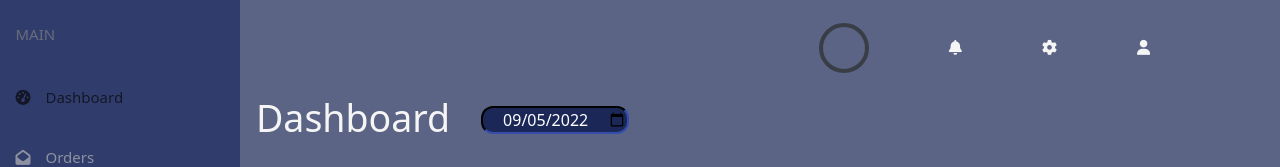
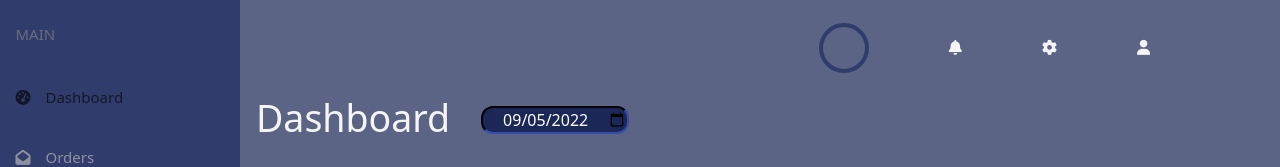
Before and after one commit to MissJL/PowerPixel, a React (Create React App) app: page /dashboard in a window 1280 px wide. Shown: the top 167 px of the page. Built offline with nearby package versions, Linux system fonts and the light colour scheme.

Commit message:
changed searchbox color

```diff
--- a/src/Common/styleSearchBox.js
+++ b/src/Common/styleSearchBox.js
@@ -9,9 +9,9 @@ export const Container = styled.div`
   margin-right: 80px;
   box-sizing: border-box;
   border-radius: 50px;
-  border: 4px solid #393e46;
+  border: 4px solid #303c6b;
   padding 5px;
-  backgorund: #222831;
+  background: #5b6484;
   transition: all 0.5s;
 
   display: flex;
@@ -23,9 +23,9 @@ export const Container = styled.div`
     hover &&
     css`
       width: 250px;
-      -webkit-box-shadow: 5px 6px 15px 6px rgba(0, 0, 0, 0.74);
-      box-shadow: 6px 6px 15px 6px rgba(0, 0, 0, 0.74);
-      border: 4px solid #00adb5;
+      -webkit-box-shadow: 5px 5px 15px 5px rgba(0, 0, 0, 0.74);
+      box-shadow: 5px 5px 15px 5px rgba(0, 0, 0, 0.74);
+      border: 4px solid #1b2757;
     `}
 `;
 
```
